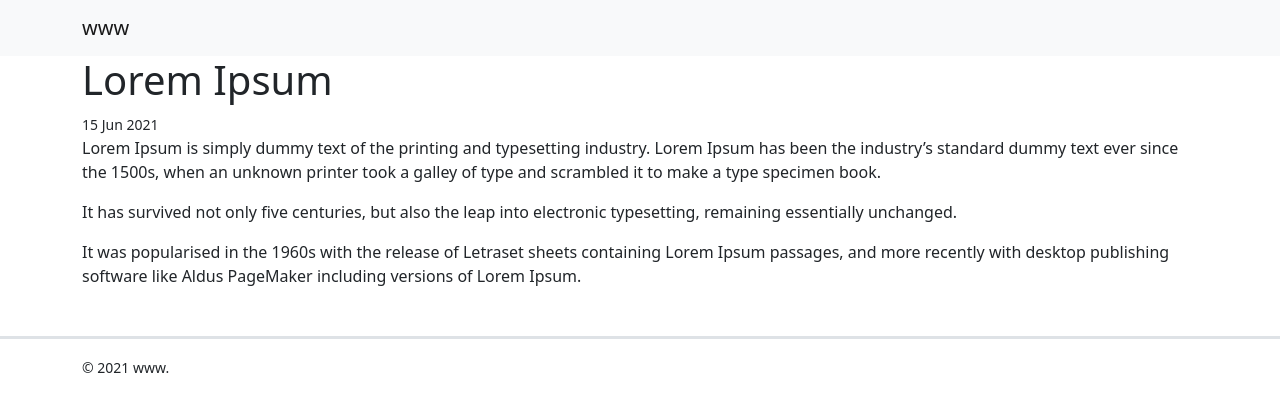
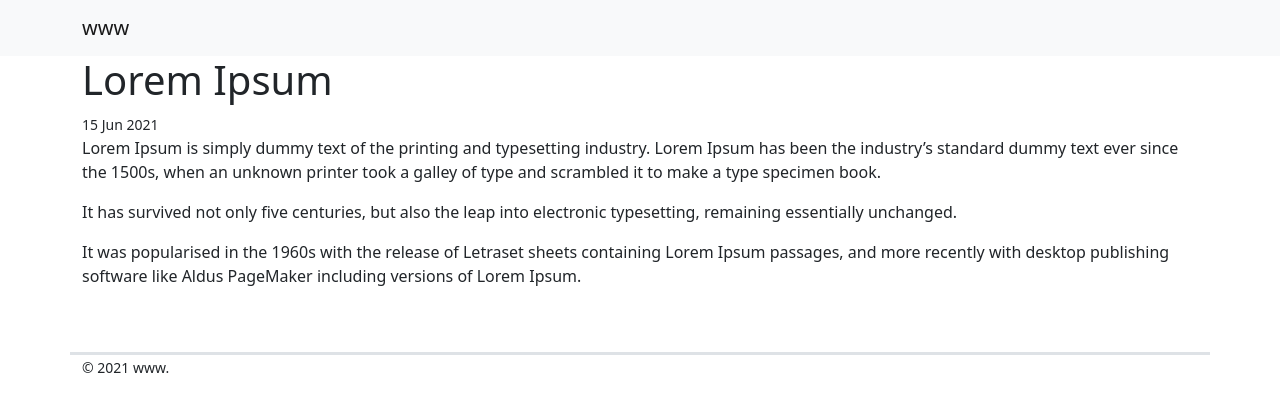
Before and after one commit to tikorofm/www, a Jekyll site: the page built from _posts/2021-06-15-lorem-ipsum.md, in a window 1280 px wide. Shown: the top 412 px of the page. Built offline with Jekyll 4.4.1, drawn with Linux system fonts in a browser that asks for light colours.

Commit message:
Update default.html

```diff
--- a/_layouts/default.html
+++ b/_layouts/default.html
@@ -27,8 +27,8 @@
         {{ content }}
       </div>
     </main>
-    <footer class="my-5 py-3 border-top border-3">
-      <div class="container">
+    <footer class="my-5 py-3">
+      <div class="container border-top border-3">
         <small>© 2021 {{ site.title }}.</small>
       </div>
     </footer>
```
